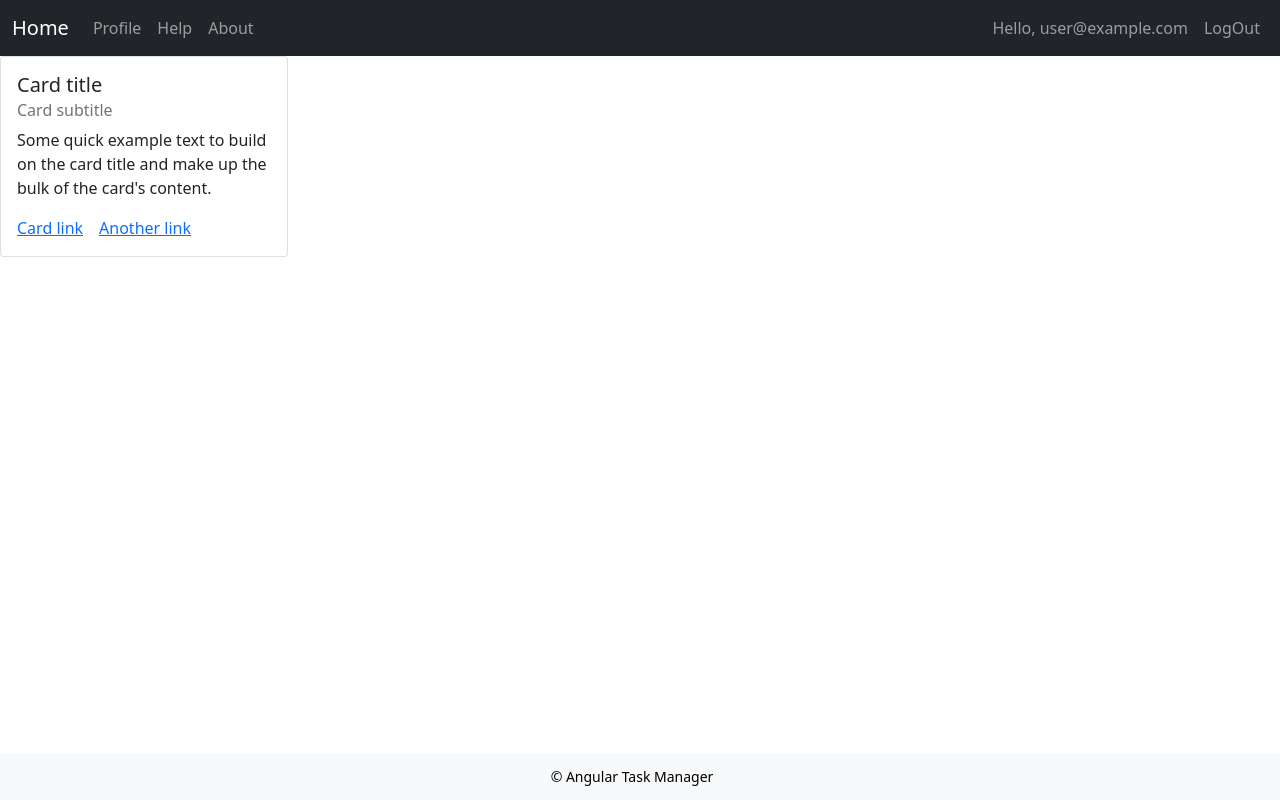
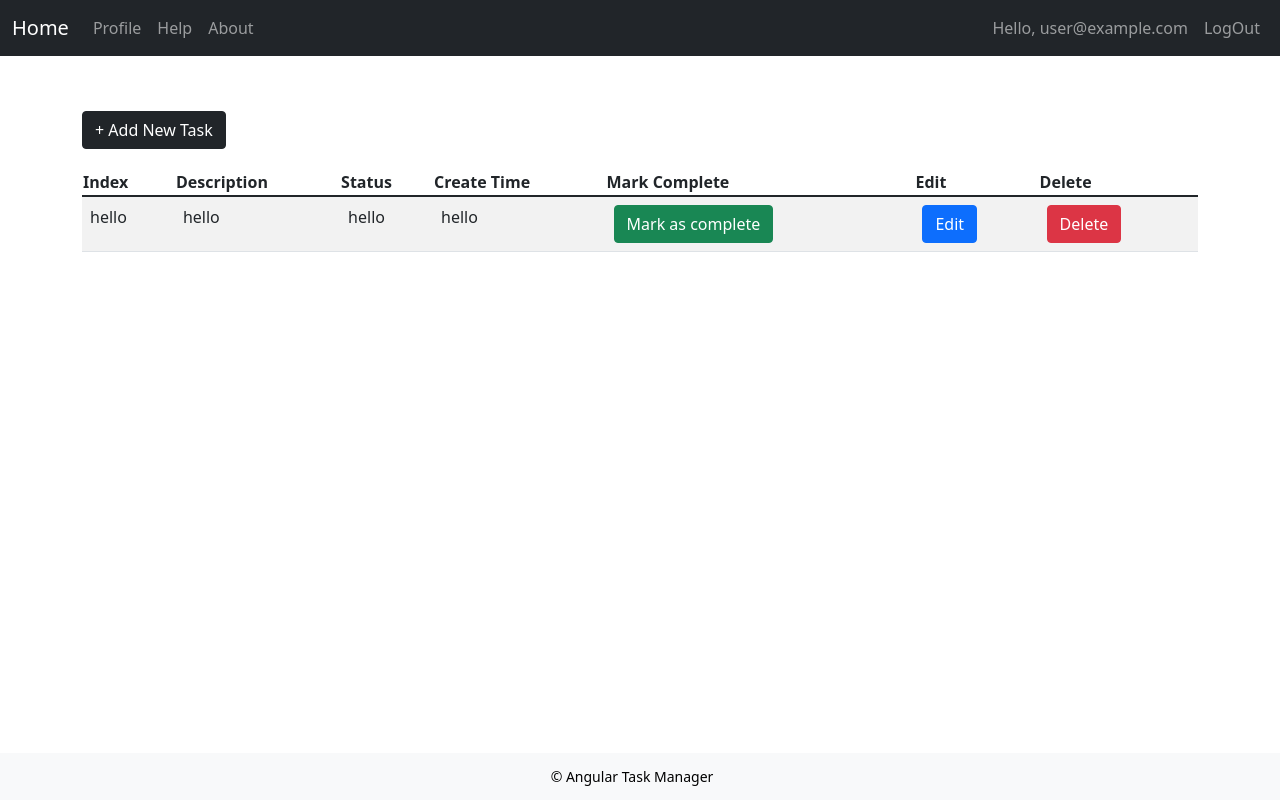
Before and after one commit to JaydevVadachhak/task-manager, an Angular app: page /userHome in a window 1280 px wide. Built offline with nearby package versions, Linux system fonts and the light colour scheme.

Commit message:
basic ui created

```diff
--- a/package.json
+++ b/package.json
@@ -16,12 +16,18 @@
     "@angular/core": "~13.3.0",
     "@angular/forms": "~13.3.0",
     "@angular/localize": "~13.3.0",
+    "@angular/material": "^13.3.3",
     "@angular/platform-browser": "~13.3.0",
     "@angular/platform-browser-dynamic": "~13.3.0",
     "@angular/router": "~13.3.0",
+    "@fortawesome/angular-fontawesome": "^0.10.2",
+    "@fortawesome/fontawesome-svg-core": "^6.1.0",
+    "@fortawesome/free-solid-svg-icons": "^6.1.0",
     "@ng-bootstrap/ng-bootstrap": "^12.0.2",
     "@popperjs/core": "^2.10.2",
     "bootstrap": "^5.1.3",
+    "font-awesome": "^4.7.0",
+    "ngx-bootstrap": "^8.0.0",
     "rxjs": "~7.5.0",
     "tslib": "^2.3.0",
     "zone.js": "~0.11.4"
--- a/src/app/app.module.ts
+++ b/src/app/app.module.ts
@@ -6,6 +6,7 @@ import { RouterModule, Router } from '@angular/router';
 import { AppRoutingModule } from './app-routing.module';
 import { AppComponent } from './app.component';
 import { NgbModule } from '@ng-bootstrap/ng-bootstrap';
+import { FontAwesomeModule } from '@fortawesome/angular-fontawesome';
 import { HttpClientModule } from '@angular/common/http';
 import { RegisterUserComponent } from './components/register-user/register-user.component';
 import { LoginUserComponent } from './components/login-user/login-user.component';
--- a/src/app/components/dashboard/home/home.component.html
+++ b/src/app/components/dashboard/home/home.component.html
@@ -1,14 +1,124 @@
 <app-header></app-header>
-<div class="card" style="width: 18rem">
-  <div class="card-body">
-    <h5 class="card-title">Card title</h5>
-    <h6 class="card-subtitle mb-2 text-muted">Card subtitle</h6>
-    <p class="card-text">
-      Some quick example text to build on the card title and make up the bulk of
-      the card's content.
-    </p>
-    <a href="#" class="card-link">Card link</a>
-    <a href="#" class="card-link">Another link</a>
+
+<div class="container">
+  <button type="button" class="btn btn-dark" (click)="openPopup()">
+    <span style="color: white">+</span> Add New Task
+  </button>
+  <div
+    class="modal"
+    tabindex="-1"
+    role="dialog"
+    [ngStyle]="{ display: displayStyle }"
+  >
+    <div class="modal-dialog" role="document">
+      <div class="modal-content">
+        <div class="modal-header">
+          <h4 class="modal-title">Add Task</h4>
+        </div>
+        <div class="modal-body">
+          <form
+            class="form-horizontal"
+            [formGroup]="addTaskForm"
+            (ngSubmit)="onAddTask(addTaskForm)"
+          >
+            <div class="mb-3">
+              <label for="exampleFormControlTextarea1" class="form-label"
+                >Task Description&nbsp;<span style="color: red">*</span></label
+              >
+              <textarea
+                class="form-control"
+                id="exampleFormControlTextarea1"
+                [class.is-invalid]="
+                  description?.invalid && description?.touched
+                "
+                formControlName="description"
+                rows="3"
+                placeholder="Description..."
+                required
+              ></textarea>
+              <div *ngIf="description?.invalid && description?.touched">
+                <small
+                  *ngIf="description?.errors?.['required']"
+                  class="text-danger"
+                  >Task Description is required</small
+                >
+                <small
+                  *ngIf="description?.errors?.['minlength']"
+                  class="text-danger"
+                  >Description must has atleast 10 characters</small
+                >
+              </div>
+            </div>
+            <div class="mb-3">
+              <label class="form-label"
+                >Task Status&nbsp;<span style="color: red">*</span></label
+              >
+              <select
+                class="form-select"
+                [class.is-invalid]="completed?.invalid && completed?.touched"
+                formControlName="completed"
+                aria-label="Default select example"
+                required
+              >
+                <option value="true">Completed</option>
+                <option value="false">Pending</option>
+              </select>
+              <div *ngIf="completed?.invalid && completed?.touched">
+                <small
+                  *ngIf="completed?.errors?.['required']"
+                  class="text-danger"
+                  >Status</small
+                >
+              </div>
+            </div>
+            <button
+              [disabled]="addTaskForm.invalid"
+              class="btn btn-success"
+              type="submit"
+            >
+              Add Task
+            </button>
+          </form>
+        </div>
+        <div class="modal-footer">
+          <button type="button" class="btn btn-danger" (click)="closePopup()">
+            Close
+          </button>
+        </div>
+      </div>
+    </div>
   </div>
+
+  <!-- Table -->
+  <table class="table table-striped dash-table">
+    <thead>
+      <th>Index</th>
+      <th>Description</th>
+      <th>Status</th>
+      <th>Create Time</th>
+      <th>Mark Complete</th>
+      <th>Edit</th>
+      <th>Delete</th>
+    </thead>
+    <tbody>
+      <!-- *ngFor="let task of tasksList" -->
+      <tr>
+        <td>hello</td>
+        <td>hello</td>
+        <td>hello</td>
+        <td>hello</td>
+        <td>
+          <button class="btn btn-success">Mark as complete</button>
+        </td>
+        <td><button class="btn btn-primary">Edit</button></td>
+        <td><button class="btn btn-danger">Delete</button></td>
+        <!-- <td>{{ dataid }}</td>
+        <td>{{ data.name }}</td>
+        <td>{{ data.email }}</td>
+        <td>{{ data.gender }}</td>
+        <td>{{ data.status }}</td> -->
+      </tr>
+    </tbody>
+  </table>
 </div>
 <app-footer></app-footer>
--- a/src/app/components/dashboard/home/home.component.scss
+++ b/src/app/components/dashboard/home/home.component.scss
@@ -0,0 +1,12 @@
+.container {
+  margin-top: 30px;
+
+  .btn-dark {
+    margin-top: 25px;
+    margin-bottom: 20px;
+  }
+
+  .modal {
+    background: rgba(0, 0, 0, 0.5);
+  }
+}
--- a/src/app/components/dashboard/home/home.component.ts
+++ b/src/app/components/dashboard/home/home.component.ts
@@ -1,15 +1,56 @@
-import { Component, OnInit } from '@angular/core';
+import { Component, OnInit, TemplateRef, ViewChild } from '@angular/core';
+import { BsModalService } from 'ngx-bootstrap/modal';
+import { BsModalRef } from 'ngx-bootstrap/modal/bs-modal-ref.service';
+import { Router } from '@angular/router';
+import { UserTaskService } from 'src/app/service/user-task.service';
+import { MatSort } from '@angular/material/sort';
+import { FormBuilder, Validators } from '@angular/forms';
+import { map } from 'rxjs';
 
 @Component({
   selector: 'app-home',
   templateUrl: './home.component.html',
-  styleUrls: ['./home.component.scss']
+  styleUrls: ['./home.component.scss'],
 })
 export class HomeComponent implements OnInit {
+  tasksList: any;
 
-  constructor() { }
+  constructor(
+    private formBuilder: FormBuilder,
+    private router: Router,
+    private userTasksService: UserTaskService
+  ) {}
 
-  ngOnInit(): void {
+  ngOnInit(): void {}
+
+  addTaskForm = this.formBuilder.group({
+    description: ['', [Validators.required, Validators.minLength(10)]],
+    completed: ['', [Validators.required]],
+  });
+
+  get description() {
+    return this.addTaskForm.get('description');
   }
 
+  get completed() {
+    return this.addTaskForm.get('completed');
+  }
+
+  displayStyle = 'none';
+
+  openPopup() {
+    this.displayStyle = 'block';
+  }
+
+  closePopup() {
+    this.displayStyle = 'none';
+  }
+
+  onAddTask(addTaskForm: any) {
+    if (addTaskForm.valid) {
+      // this.userTasksService.createTask(addTaskForm.value);
+      // this.tasksList = this.userTasksService.getAllTasks();
+      this.closePopup();
+    }
+  }
 }
--- a/src/app/components/register-user/register-user.component.html
+++ b/src/app/components/register-user/register-user.component.html
@@ -25,10 +25,6 @@
         <small *ngIf="name?.errors?.['minlength']" class="text-danger"
           >Name must has 3 characters</small
         >
-        <!-- <small *ngIf="userName?.errors?.['forbiddenName']" class="text-danger">
-          {{name?.errors?.['forbiddenName'].value}} name Not
-          allowed</small
-        > -->
         <small *ngIf="(name?.errors?.['pattern'])" class="text-danger">
           Should contain only characters</small
         >
--- /dev/null
+++ b/src/app/service/user-task.service.ts
@@ -0,0 +1,18 @@
+import { HttpClient, HttpHeaders } from '@angular/common/http';
+import { Injectable } from '@angular/core';
+import { Router } from '@angular/router';
+import { map } from 'rxjs';
+import { UserService } from './user.service';
+
+@Injectable({
+  providedIn: 'root',
+})
+export class UserTaskService {
+  private url = 'http://localhost:3000/api/tasks/';
+
+  constructor(
+    private router: Router,
+    private http: HttpClient,
+    private userService: UserService
+  ) {}
+}
--- a/src/app/service/user.service.ts
+++ b/src/app/service/user.service.ts
@@ -30,6 +30,7 @@ export class UserService {
       .subscribe((res) => {
         localStorage.clear();
         const token = Object.values(res)[1];
+        console.log(token);
         localStorage.setItem('token', token);
       });
 
```
Also changed, not shown: angular.json (+4 -14 lines), 2 other files (tests, documents, lock files or other folders).
